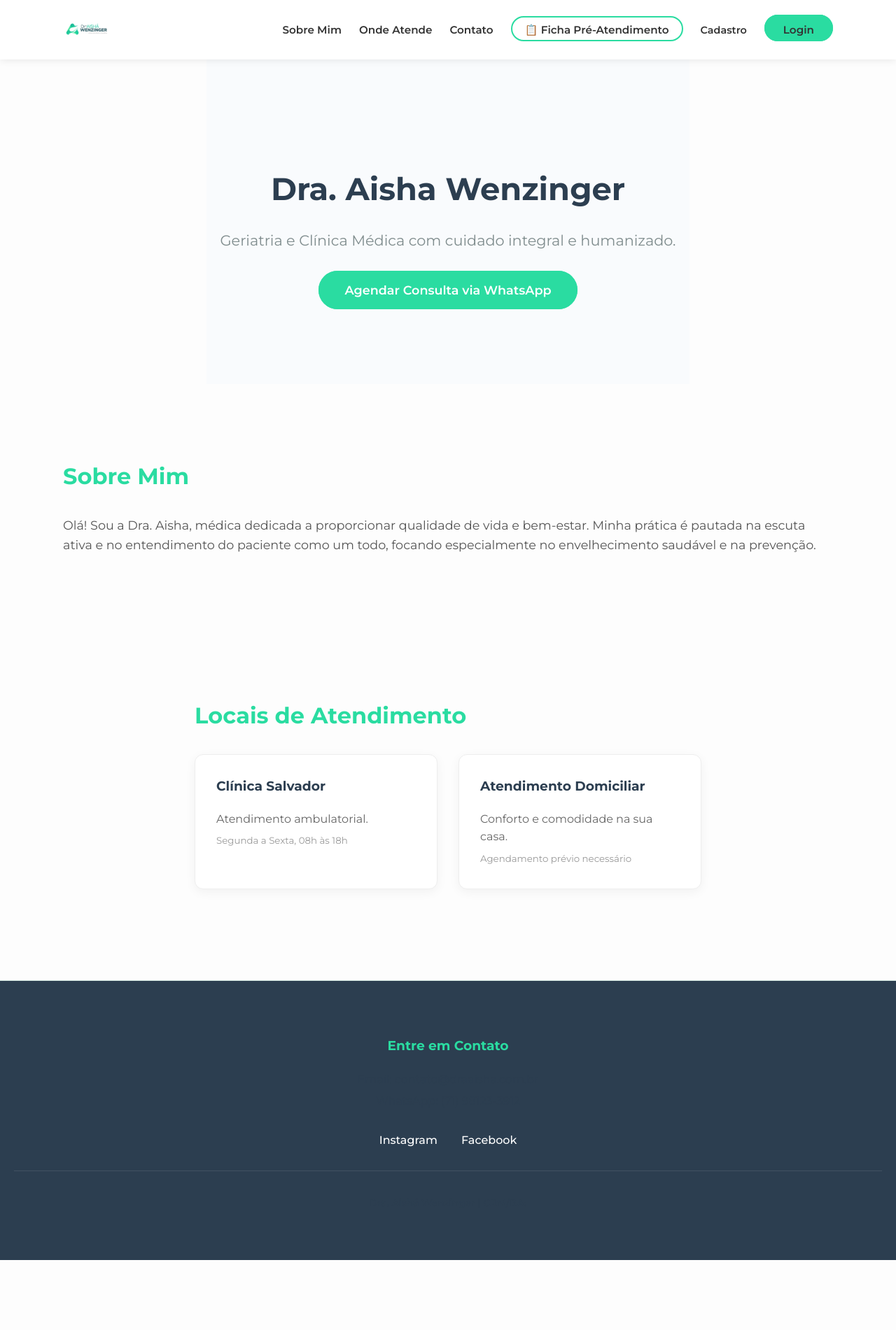
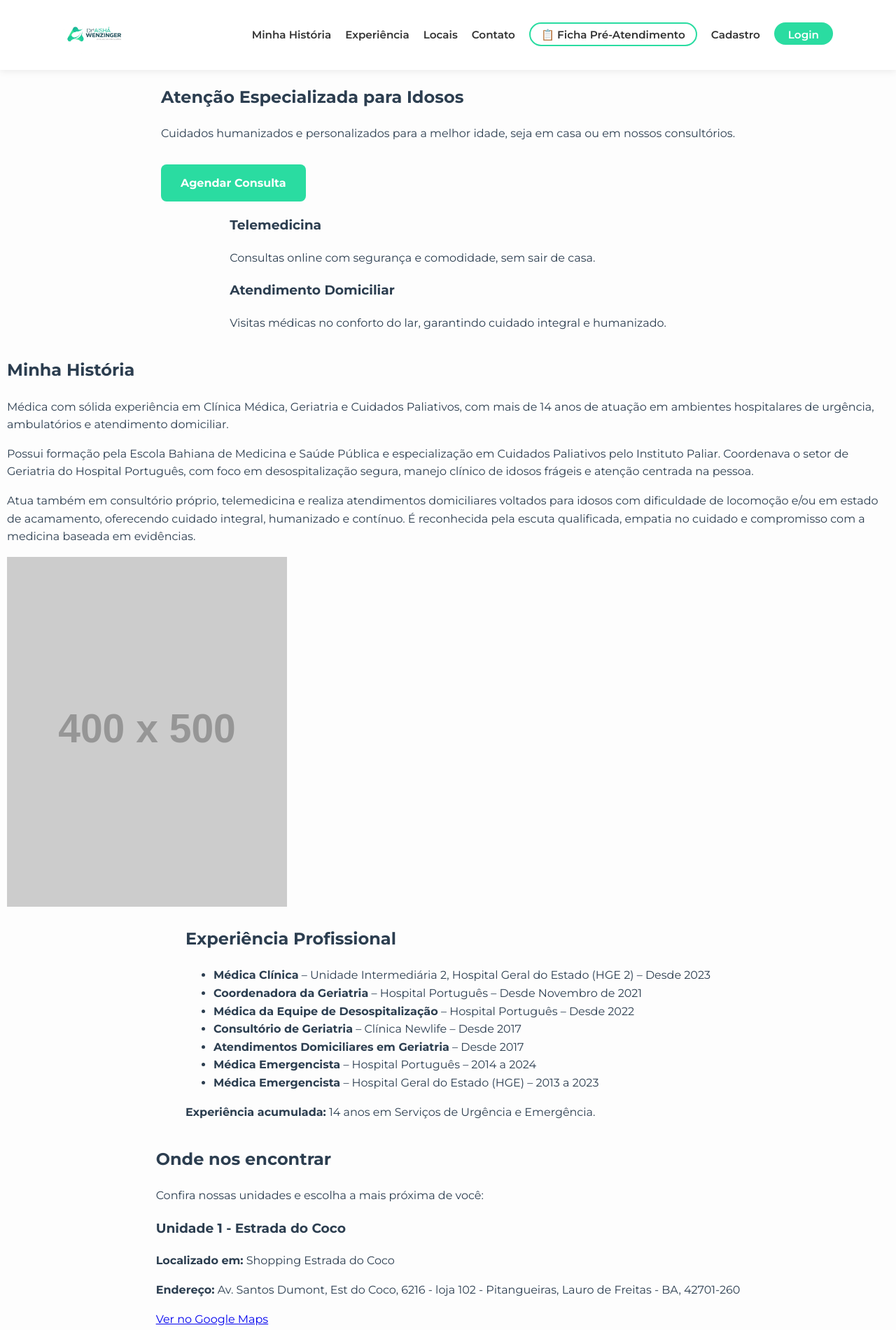
Before and after one commit to Jeovanbsp/meu-projeto-para-hospedar, a plain HTML site: page index.html in a window 1280 px wide. Shown: the top 1901 px of the page at 70% size. Before the commit the page ends 1801 px from the top, so only its background shows below. Drawn offline with Linux system fonts and the light colour scheme; placeholder pictures from the web are drawn by us.

Commit message:
Orgnizando barra de nav

```diff
--- a/index.html
+++ b/index.html
@@ -3,45 +3,20 @@
 <head>
     <meta charset="UTF-8">
     <meta name="viewport" content="width=device-width, initial-scale=1.0">
-    <title>Dra. Aisha Wenzinger - Geriatria e Clínica Médica</title>
+    <title>Dra. Aisha Wenzinger – Geriatria em Casa e em Consultório</title>
 
     <link rel="icon" type="image/x-icon" href="img/icone-dr-aisha.ico">
 
-    <link href="https://fonts.googleapis.com/css2?family=Montserrat:wght@400;500;600;700&display=swap" rel="stylesheet">
+    <link href="https://fonts.googleapis.com/css2?family=Montserrat:wght@300;400;500;600;700&display=swap" rel="stylesheet">
 
     <link rel="stylesheet" href="css/style.css">
 
     <style>
-        /* --- ESTILOS GERAIS DA HOME --- */
-        .hero-section {
-            padding: 120px 20px;
-            text-align: center;
-            background-color: #f9fbfd;
-        }
-        .hero-title {
-            font-size: 2.8rem;
-            color: #2c3e50;
-            margin-bottom: 20px;
-            font-weight: 700;
-        }
-        .hero-subtitle {
-            font-size: 1.3rem;
-            color: #7f8c8d;
-            margin-bottom: 40px;
-            font-weight: 400;
-        }
-        section {
-            padding: 80px 20px;
-            max-width: 1100px;
-            margin: 0 auto;
-        }
-        h2 { color: #2ADCA1; margin-bottom: 30px; font-size: 2rem; }
-
-        /* --- NAV OTIMIZADA --- */
+        /* --- ESTILOS DA NAV ORGANIZADA (ÚNICA MUDANÇA) --- */
         .main-nav ul {
             display: flex;
             align-items: center;
-            gap: 25px; /* Espaço entre os itens */
+            gap: 20px;
             list-style: none;
             margin: 0;
             padding: 0;
@@ -54,88 +29,55 @@
             transition: all 0.3s ease;
         }
 
-        /* 1. Links de Texto (Informação) */
-        .nav-link {
-            color: #555;
-            font-weight: 500;
-            position: relative;
-        }
-        .nav-link:hover {
-            color: #2ADCA1;
-        }
-        .nav-link::after {
-            content: '';
-            position: absolute;
-            width: 0;
-            height: 2px;
-            bottom: -5px;
-            left: 0;
-            background-color: #2ADCA1;
-            transition: width 0.3s;
-        }
-        .nav-link:hover::after {
-            width: 100%;
-        }
+        /* Links Normais */
+        .nav-link { color: #555; font-weight: 500; position: relative; }
+        .nav-link:hover { color: #2ADCA1; }
 
-        /* 2. Botão Ficha (Outline - Secundário) */
+        /* Botão Ficha (Outline) */
         .btn-ficha {
             color: #2ADCA1;
             font-weight: 600;
             border: 2px solid #2ADCA1;
-            padding: 8px 18px;
+            padding: 6px 15px;
             border-radius: 50px;
+            font-size: 0.85rem;
         }
         .btn-ficha:hover {
             background-color: #2ADCA1;
             color: #fff;
-            transform: translateY(-2px);
-            box-shadow: 0 4px 10px rgba(42, 220, 161, 0.2);
         }
 
-        /* 3. Botão Login (Sólido - Primário) */
-        .btn-login {
+        /* Botão Login (Sólido) */
+        .btn-login-nav {
             background-color: #2ADCA1;
-            color: #fff;
+            color: #fff !important;
             font-weight: 600;
-            padding: 10px 25px;
+            padding: 8px 20px;
             border-radius: 50px;
-            border: 2px solid #2ADCA1; /* Para manter o tamanho igual */
+            font-size: 0.9rem;
         }
-        .btn-login:hover {
-            background-color: #24b685;
-            border-color: #24b685;
-            transform: translateY(-2px);
-            box-shadow: 0 4px 10px rgba(42, 220, 161, 0.3);
-        }
+        .btn-login-nav:hover { background-color: #24b685; }
 
         /* Ajuste Mobile */
-        @media (max-width: 768px) {
-            .main-nav ul {
-                flex-direction: column;
-                gap: 20px;
-                padding-top: 20px;
-            }
-            .btn-ficha, .btn-login {
-                width: 100%;
-                text-align: center;
-                display: block;
-            }
+        @media (max-width: 900px) {
+            .main-nav ul { flex-direction: column; gap: 15px; padding: 20px; }
+            .btn-ficha, .btn-login-nav { width: 100%; text-align: center; display: block; }
         }
     </style>
 </head>
 <body>
 
     <header class="novo-header">
-        <div class="header-container" style="justify-content: space-between;">
-
+        <div class="header-container">
             <a href="index.html" class="logo">
-                <img src="img/layout.png" alt="Dra. Aisha Logo" style="height: 45px;">
+                <img src="img/layout.png" alt="Dra. Aisha Logo">
             </a>
 
             <nav class="main-nav" id="mobile-menu">
                 <ul>
-                    <li><a href="#sobre-mim" class="nav-link">Sobre Mim</a></li>
-                    <li><a href="#locais" class="nav-link">Onde Atende</a></li>
+                    <li><a href="#sobre-mim-section" class="nav-link">Minha História</a></li>
+                    <li><a href="#experiencia-section" class="nav-link">Experiência</a></li>
+                    <li><a href="#locais" class="nav-link">Locais</a></li>
                     <li><a href="#contato" class="nav-link">Contato</a></li>
 
                     <li>
@@ -143,10 +85,8 @@
                             📋 Ficha Pré-Atendimento
                         </a>
                     </li>
-
-                    <li><a href="cadastro.html" class="nav-link" style="font-size: 0.9rem;">Cadastro</a></li>
-
-                    <li><a href="login.html" class="btn-login">Login</a></li>
+                    <li><a href="cadastro.html" class="nav-link">Cadastro</a></li>
+                    <li><a href="login.html" class="btn-login-nav">Login</a></li>
                 </ul>
             </nav>
 
@@ -159,50 +99,105 @@
     </header>
 
     <main>
-        <div class="hero-section">
-            <h1 class="hero-title">Dra. Aisha Wenzinger</h1>
-            <p class="hero-subtitle">Geriatria e Clínica Médica com cuidado integral e humanizado.</p>
 
-            <div style="margin-top: 30px;">
-                <a href="https://wa.me/5571981233912" target="_blank" class="btn-login" style="font-size: 1.1rem; padding: 15px 35px; text-decoration: none;">
-                    Agendar Consulta via WhatsApp
-                </a>
+        <section class="hero-section">
+            <div class="hero-content">
+                <h1>Atenção Especializada para Idosos</h1>
+                <p>Cuidados humanizados e personalizados para a melhor idade, seja em casa ou em nossos consultórios.</p>
+                <a href="https://wa.me/5571981233912" target="_blank" class="btn-agendar">Agendar Consulta</a>
             </div>
-        </div>
-
-        <section id="sobre-mim">
-            <h2>Sobre Mim</h2>
-            <p style="font-size: 1.1rem; line-height: 1.6; color: #555;">
-                Olá! Sou a Dra. Aisha, médica dedicada a proporcionar qualidade de vida e bem-estar. Minha prática é pautada na escuta ativa e no entendimento do paciente como um todo, focando especialmente no envelhecimento saudável e na prevenção.
-            </p>
         </section>
 
-        <section id="locais">
-            <h2>Locais de Atendimento</h2>
-            <div style="display: flex; gap: 30px; flex-wrap: wrap; margin-top: 30px;">
-                <div style="background: #fff; padding: 30px; border: 1px solid #eee; border-radius: 12px; flex: 1; min-width: 280px; box-shadow: 0 4px 15px rgba(0,0,0,0.05); transition: transform 0.3s;">
-                    <h3 style="color:#2c3e50; margin-top: 0;">Clínica Salvador</h3>
-                    <p style="color:#666; margin-bottom: 5px;">Atendimento ambulatorial.</p>
-                    <small style="color:#999;">Segunda a Sexta, 08h às 18h</small>
+        <section class="services-section">
+            <div class="service-card">
+                <img src="img/icone-telemedicina.png" alt="Telemedicina" class="service-icon" onerror="this.style.display='none'">
+                <h3>Telemedicina</h3>
+                <p>Consultas online com segurança e comodidade, sem sair de casa.</p>
+            </div>
+            <div class="service-card">
+                <img src="img/icone-domiciliar.png" alt="Atendimento Domiciliar" class="service-icon" onerror="this.style.display='none'">
+                <h3>Atendimento Domiciliar</h3>
+                <p>Visitas médicas no conforto do lar, garantindo cuidado integral e humanizado.</p>
+            </div>
+        </section>
+
+        <section id="sobre-mim-section" class="about-section">
+            <div class="about-container">
+                <div class="about-text">
+                    <h2>Minha História</h2>
+                    <p>Médica com sólida experiência em Clínica Médica, Geriatria e Cuidados Paliativos, com mais de 14 anos de atuação em ambientes hospitalares de urgência, ambulatórios e atendimento domiciliar.</p>
+                    <p>Possui formação pela Escola Bahiana de Medicina e Saúde Pública e especialização em Cuidados Paliativos pelo Instituto Paliar. Coordenava o setor de Geriatria do Hospital Português, com foco em desospitalização segura, manejo clínico de idosos frágeis e atenção centrada na pessoa.</p>
+                    <p>Atua também em consultório próprio, telemedicina e realiza atendimentos domiciliares voltados para idosos com dificuldade de locomoção e/ou em estado de acamamento, oferecendo cuidado integral, humanizado e contínuo. É reconhecida pela escuta qualificada, empatia no cuidado e compromisso com a medicina baseada em evidências.</p>
                 </div>
-                <div style="background: #fff; padding: 30px; border: 1px solid #eee; border-radius: 12px; flex: 1; min-width: 280px; box-shadow: 0 4px 15px rgba(0,0,0,0.05); transition: transform 0.3s;">
-                    <h3 style="color:#2c3e50; margin-top: 0;">Atendimento Domiciliar</h3>
-                    <p style="color:#666; margin-bottom: 5px;">Conforto e comodidade na sua casa.</p>
-                    <small style="color:#999;">Agendamento prévio necessário</small>
+                <div class="about-image">
+                    <img src="img/foto-aisha.jpg" alt="Dra. Aisha Wenzinger" onerror="this.src='https://via.placeholder.com/400x500?text=Foto+Dra.+Aisha'">
                 </div>
             </div>
         </section>
+
+        <section id="experiencia-section" class="experience-section">
+            <div class="experience-container">
+                <h2>Experiência Profissional</h2>
+                <ul class="experience-list">
+                    <li><strong>Médica Clínica</strong> – Unidade Intermediária 2, Hospital Geral do Estado (HGE 2) – Desde 2023</li>
+                    <li><strong>Coordenadora da Geriatria</strong> – Hospital Português – Desde Novembro de 2021</li>
+                    <li><strong>Médica da Equipe de Desospitalização</strong> – Hospital Português – Desde 2022</li>
+                    <li><strong>Consultório de Geriatria</strong> – Clínica Newlife – Desde 2017</li>
+                    <li><strong>Atendimentos Domiciliares em Geriatria</strong> – Desde 2017</li>
+                    <li><strong>Médica Emergencista</strong> – Hospital Português – 2014 a 2024</li>
+                    <li><strong>Médica Emergencista</strong> – Hospital Geral do Estado (HGE) – 2013 a 2023</li>
+                </ul>
+                <p class="experience-summary"><strong>Experiência acumulada:</strong> 14 anos em Serviços de Urgência e Emergência.</p>
+            </div>
+        </section>
+
+        <section id="locais" class="locations-section">
+            <h2>Onde nos encontrar</h2>
+            <p class="locations-intro">Confira nossas unidades e escolha a mais próxima de você:</p>
+
+            <div class="locations-grid">
+                <div class="location-card">
+                    <h3>Unidade 1 - Estrada do Coco</h3>
+                    <p><strong>Localizado em:</strong> Shopping Estrada do Coco</p>
+                    <p><strong>Endereço:</strong> Av. Santos Dumont, Est do Coco, 6216 - loja 102 - Pitangueiras, Lauro de Freitas - BA, 42701-260</p>
+                    <a href="https://maps.google.com/?q=Shopping+Estrada+do+Coco" target="_blank" class="btn-location">Ver no Google Maps</a>
+                </div>
+                </div>
+        </section>
+
     </main>
 
-    <footer id="contato" style="background: #2c3e50; color: white; padding: 60px 20px; text-align: center; margin-top: 50px;">
-        <h3 style="color: #2ADCA1; margin-bottom: 20px;">Entre em Contato</h3>
-        <p style="margin: 5px 0;">Email: contato@draaisha.com.br</p>
-        <p style="margin: 5px 0;">WhatsApp: (71) 98123-3912</p>
+    <footer id="contato">
+        <div class="footer-content">
+            <h3>Dra. Aisha Wenzinger</h3>
+            <p>Geriatria e Clínica Médica</p>
 
-        <div class="social-icons" style="margin: 30px 0;">
-            <a href="https://instagram.com" target="_blank" style="color: white; margin: 0 15px; text-decoration: none; font-weight: 500; border-bottom: 1px solid transparent; transition: 0.3s;">Instagram</a>
-            <a href="https://facebook.com" target="_blank" style="color: white; margin: 0 15px; text-decoration: none; font-weight: 500; border-bottom: 1px solid transparent; transition: 0.3s;">Facebook</a>
+            <div class="social-icons">
+                <a href="https://www.instagram.com/aisha_wenzinger" target="_blank"><img src="img/instagram.png" alt="Instagram"></a>
+                <a href="https://www.facebook.com/Aisha_wenzinger" target="_blank"><img src="img/facebook.png" alt="Facebook"></a>
+                <a href="https://wa.me/5571981233912" target="_blank"><img src="img/whatsapp.png" alt="WhatsApp"></a>
+            </div>
+
+            <div class="contact-info">
+                <p>Email: contato@draaisha.com.br</p>
+                <p class="crm-info">CRM/BA: 20473 | RQE: 19692</p>
+            </div>
         </div>
+        <div class="footer-bottom">
+            <p>Dra Aisha Wenzinger © 2024. All Rights Reserved</p>
+        </div>
+    </footer>
 
-        <div style="border-top: 1px solid rgba(255,255,255,0.1); margin-top: 30px; padding-top: 20px;">
-            <p class="crm-info" style="font-size: 0.85rem; opacity: 0.7;">Dra. Aishá Wenzinger | CRM/BA:
+    <script>
+        const hamburgerButton = document.getElementById('hamburger-button');
+        const mobileMenu = document.getElementById('mobile-menu');
+
+        hamburgerButton.addEventListener('click', () => {
+            hamburgerButton.classList.toggle('is-active');
+            const isExpanded = hamburgerButton.getAttribute('aria-expanded') === 'true';
+            hamburgerButton.setAttribute('aria-expanded', !isExpanded);
+            mobileMenu.classList.toggle('is-active');
+        });
+    </script>
+</body>
+</html>
```
